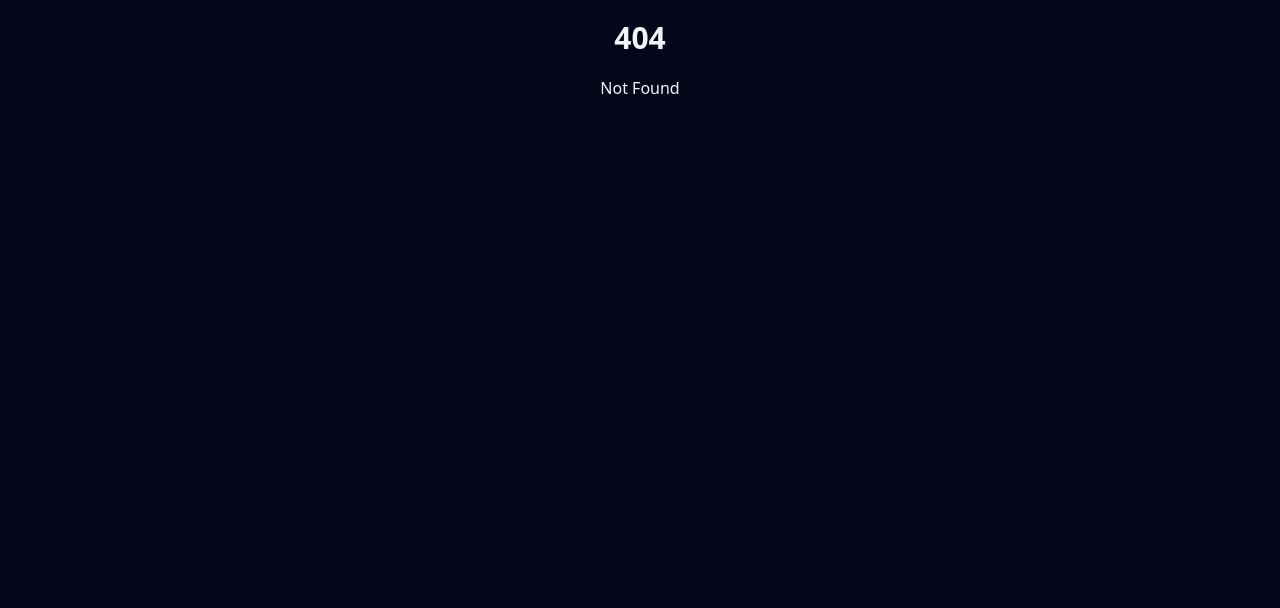
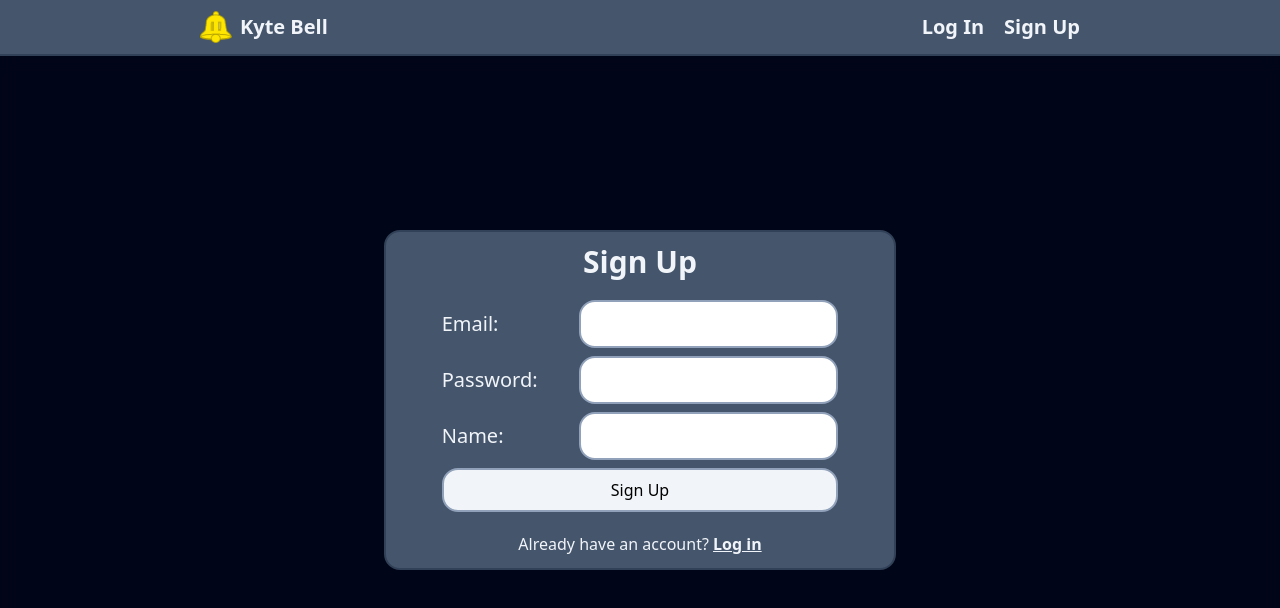
Before and after one commit to KyteKode/kyte-bell, a SvelteKit app: page /auth/signup in a window 1280 px wide. Before the commit this address had no page. Shown: the top 608 px of the page. Built offline with nearby package versions, Linux system fonts and the light colour scheme; no server answers.

Commit message:
Added navbar and logout functionality

```diff
--- a/src/lib/components/Button.svelte
+++ b/src/lib/components/Button.svelte
@@ -5,7 +5,7 @@
     import type { Snippet } from "svelte";
     import clsx from "clsx";
 
-    export type Color = "red" | "blue" | "grey" | "blur";
+    export type Color = "red" | "blue" | "grey" | "blur" | "transparent";
 
     interface Props {
         icon?: IconSource,
@@ -19,13 +19,14 @@
         hide?: boolean,
         type?: string,
         class?: string,
+        noPadding?: boolean,
     }
 
-    let { icon, onclick, children, color, corner, full, largeText, largeIcon, hide, type, class: classes }: Props = $props();
+    let { icon, onclick, children, color, corner, full, largeText, largeIcon, hide, type, class: classes, noPadding }: Props = $props();
 
     function buttonClasses() {
         return clsx(
-            "border-2 rounded-2xl p-2 flex justify-center items-center transition hover:scale-120",
+            "border-2 rounded-2xl flex justify-center items-center transition hover:scale-120",
             !children && "aspect-square size-10",
             children && "px-5 gap-3",
             full && "w-full",
@@ -33,6 +34,8 @@
             largeText && "text-2xl",
             largeIcon && "size-12 p-0 aspect-square",
             hide && "scale-0",
+            noPadding && "p-0",
+            !noPadding && "p-2",
             classes,
 
             !color && "bg-slate-100 border-slate-400 text-black",
@@ -40,7 +43,8 @@
             color == "red" && "bg-red-500 border-red-800 hover:shadow-[0_0_20px_oklch(63.7%_0.237_25.331/0.6)]",
             color == "blue" && "bg-blue-500 border-blue-800 hover:shadow-[0_0_20px_oklch(62.3%_0.214_259.815/0.6)]",
             color == "grey" && "bg-slate-500 border-slate-800 hover:shadow-[0_0_20px_oklch(55.4%_0.046_257.417/0.6)]",
-            color == "blur" && "backdrop-blur-3xl border-none bg-white/5"
+            color == "blur" && "backdrop-blur-3xl border-none bg-white/5",
+            color == "transparent" && "border-none"
         );
     }
 
--- /dev/null
+++ b/src/routes/+layout.server.ts
@@ -0,0 +1,18 @@
+import { redirect } from "@sveltejs/kit";
+import type { LayoutServerLoad, Actions } from "./$types";
+
+export const load: LayoutServerLoad = async ({ locals: { supabase, safeGetSession } }) => {
+    const { user } = await safeGetSession();
+
+    if (!user) {
+        return { user: null, profile: null };
+    }
+
+    const { data: profile } = await supabase
+        .from("profiles")
+        .select("display_name")
+        .eq("user_id", user.id)
+        .single();
+
+    return { user, profile };
+};
--- a/src/routes/+layout.svelte
+++ b/src/routes/+layout.svelte
@@ -1,8 +1,15 @@
 <script lang="ts">
-	import './layout.css';
-	import favicon from '$lib/assets/favicon.png';
+	import "./layout.css";
+	import favicon from "$lib/assets/favicon.png";
 
-	let { children } = $props();
+    import { ChevronUp, ChevronDown } from "svelte-hero-icons";
+    import Button from "$lib/components/Button.svelte";
+
+    import { resolve } from "$app/paths";
+
+    let { children, data } = $props();
+
+    let showAccountActions = $state(false);
 </script>
 
 <svelte:head>
@@ -10,4 +17,39 @@
     <link rel="icon" href={favicon} />
 </svelte:head>
 
+<header class="w-screen h-14 bg-slate-600 border-b-2 border-b-slate-700 fixed top-0 z-20 flex justify-center items-center">
+    <div class="w-4xl h-full py-2 px-2 flex justify-between items-center">
+        <a href={resolve('/')} class="flex flex-row items-center justify-center gap-2 text-xl font-bold transition duration-150 hover:scale-110 hover:text-slate-400">
+            <img src={favicon} alt="" class="aspect-square size-8" />
+            Kyte Bell
+        </a>
+        {#if data.user}
+            <div class="relative">
+                <Button icon={showAccountActions ? ChevronUp : ChevronDown} onclick={() => showAccountActions = !showAccountActions} largeText color="transparent" class="anchor/name-anchor">
+                    {data.profile?.display_name}
+                </Button>
+                {#if showAccountActions}
+                    <div class="bg-slate-600 border-2 border-t-0 border-slate-700 w-sm h-32 py-2 px-5 flex flex-col justify-center items-center rounded-b-2xl absolute top-13 -right-32">
+                        <span class="text-slate-300">{data.user?.email}</span>
+                        <hr class="my-5 w-5/6 border-white/20 border rounded">
+
+                        <form method="POST" action="/auth?/logout">
+                            <Button color="transparent" noPadding type="submit">Log Out</Button>
+                        </form>
+                    </div>
+                {/if}
+            </div>
+        {:else}
+            <div class="flex items-center justify-center gap-5">
+                <a href={resolve("/auth/login")} class="gap-2 text-xl font-bold transition duration-150 hover:scale-110 hover:text-slate-400">
+                    Log In
+                </a>
+                <a href={resolve("/auth/signup")} class="gap-2 text-xl font-bold transition duration-150 hover:scale-110 hover:text-slate-400">
+                    Sign Up
+                </a>
+            </div>
+        {/if}
+    </div>
+</header>
+
 {@render children()}
--- a/src/routes/+page.svelte
+++ b/src/routes/+page.svelte
@@ -14,9 +14,9 @@
     import { ArrowDownTray, ArrowUpTray, Pencil, Plus } from "svelte-hero-icons";
 
     import Time from "$lib/time.svelte.js";
-    import globals from "$lib/globals.svelte";
+    import globals from "$lib/globals.svelte.js";
     import CurrentPeriodDisplay from "$lib/components/CurrentPeriodDisplay.svelte";
-    import { lsAvailable } from "$lib/lsUpdater";
+    import { lsAvailable } from "$lib/lsUpdater.ts";
 
 
 
--- /dev/null
+++ b/src/routes/auth/+page.server.ts
@@ -0,0 +1,60 @@
+import { fail, redirect } from "@sveltejs/kit";
+import type { Actions, PageServerLoad } from "./$types";
+
+export const load: PageServerLoad = async ({ locals: { safeGetSession } }) => {
+    const { user } = await safeGetSession();
+
+    if (user) {
+        redirect(303, '/');
+    }
+
+    return {};
+};
+
+export const actions: Actions = {
+    login: async ({ request, locals: { supabase } }) => {
+        const formData = await request.formData();
+        const email = formData.get("email") as string;
+        const password = formData.get("password") as string;
+
+        const { error } = await supabase.auth.signInWithPassword({ email, password });
+
+        if (error) {
+            return fail(400, { error: error.message });
+        }
+
+        redirect(303, "/");
+    },
+    signup: async ({ request, locals: { supabase } }) => {
+        const formData = await request.formData();
+        const email = formData.get("email") as string;
+        const password = formData.get("password") as string;
+        const displayName = formData.get("displayName") as string;
+
+        const { data, error } = await supabase.auth.signUp({ email, password });
+
+        if (error) {
+            return fail(400, { error: error.message });
+        }
+
+        const userId = data.user?.id;
+
+        if (!userId) {
+            return fail(400, { error: "signup succeeded but no user was returned" });
+        }
+
+        const { error: profileError } = await supabase
+            .from("profiles")
+            .insert({ user_id: userId, display_name: displayName });
+
+        if (profileError) {
+            return fail(400, { error: profileError.message });
+        }
+
+        return { success: true };
+    },
+    logout: async ({ locals: { supabase } }) => {
+        await supabase.auth.signOut();
+        throw redirect(303, "/");
+    }
+};
--- /dev/null
+++ b/src/routes/auth/+page.svelte
@@ -0,0 +1 @@
+<h1>Redirecting...</h1>
--- a/src/routes/login/+page.svelte
+++ b/src/routes/auth/login/+page.svelte
@@ -1,12 +1,13 @@
 <script lang="ts">
     import ModalBlur from "$lib/components/ModalBlur.svelte";
     import Button from "$lib/components/Button.svelte";
+    import { resolve } from "$app/paths";
 </script>
 
 <ModalBlur show={true}>
     <div class="relative flex flex-col justify-center items-center gap-5 bg-slate-600 border-2 border-slate-700 p-3 rounded-2xl w-lg">
         <h1>Log In</h1>
-        <form method="POST" class="grid grid-cols-[1fr_2fr] justify-center items-center gap-2">
+        <form method="POST" action="/auth?/login" class="grid grid-cols-[1fr_2fr] justify-center items-center gap-2">
             <span class="w-15 text-xl">Email:</span>
             <input name="email" type="email" required class="min-w-0 h-12 rounded-2xl  text-slate-900 border-2 border-slate-400">
 
@@ -15,5 +16,11 @@
 
             <Button type="submit" full class="col-span-2">Log In</Button>
         </form>
+        <p>
+            Don't have an account yet?
+            <a href={resolve('/auth/signup')} class="font-bold underline transition duration-150 hover:scale-110 hover:text-slate-400">
+                Sign up
+            </a>
+        </p>
     </div>
 </ModalBlur>
--- a/src/routes/login/signup/+page.svelte
+++ b/src/routes/auth/signup/+page.svelte
@@ -1,6 +1,7 @@
 <script lang="ts">
     import ModalBlur from "$lib/components/ModalBlur.svelte";
     import Button from "$lib/components/Button.svelte";
+    import { resolve } from "$app/paths";
 
     let { form } = $props();
 </script>
@@ -11,7 +12,7 @@
             <span>Check your email and confirm your account before you log in.</span>
         {:else}
             <h1>Sign Up</h1>
-            <form method="POST" class="grid grid-cols-[1fr_2fr] justify-center items-center gap-2">
+            <form method="POST" action="/auth?/signup" class="grid grid-cols-[1fr_2fr] justify-center items-center gap-2">
                 <span class="w-15 text-xl">Email:</span>
                 <input name="email" type="email" required class="min-w-0 h-12 rounded-2xl  text-slate-900 border-2 border-slate-400">
 
@@ -27,5 +28,11 @@
                 <span>Error: {form.error}</span>
             {/if}
         {/if}
+        <p>
+            Already have an account?
+            <a href={resolve('/auth/login')} class="font-bold underline transition duration-150 hover:scale-110 hover:text-slate-400">
+                Log in
+            </a>
+        </p>
     </div>
 </ModalBlur>
--- a/src/routes/login/+page.server.ts
+++ /dev/null
@@ -1,18 +0,0 @@
-import { fail, redirect } from "@sveltejs/kit";
-import type { Actions } from "./$types";
-
-export const actions: Actions = {
-    default: async ({ request, locals: { supabase } }) => {
-        const formData = await request.formData();
-        const email = formData.get("email") as string;
-        const password = formData.get("password") as string;
-
-        const { error } = await supabase.auth.signInWithPassword({ email, password });
-
-        if (error) {
-            return fail(400, { error: error.message });
-        }
-
-        throw redirect(303, "/");
-    }
-};
--- a/src/routes/login/signup/+page.server.ts
+++ /dev/null
@@ -1,33 +0,0 @@
-import { fail } from "@sveltejs/kit";
-import type { Actions } from "./$types";
-
-export const actions: Actions = {
-    default: async ({ request, locals: { supabase } }) => {
-        const formData = await request.formData();
-        const email = formData.get("email") as string;
-        const password = formData.get("password") as string;
-        const displayName = formData.get("displayName") as string;
-
-        const { data, error } = await supabase.auth.signUp({ email, password });
-
-        if (error) {
-            return fail(400, { error: error.message });
-        }
-
-        const userId = data.user?.id;
-
-        if (!userId) {
-            return fail(400, { error: "signup succeeded but no user was returned" });
-        }
-
-        const { error: profileError } = await supabase
-            .from("profiles")
-            .insert({ user_id: userId, display_name: displayName });
-
-        if (profileError) {
-            return fail(400, { error: profileError.message });
-        }
-
-        return { success: true };
-    }
-};
```
Also changed, not shown: 1 other file (tests, documents, lock files or other folders).
